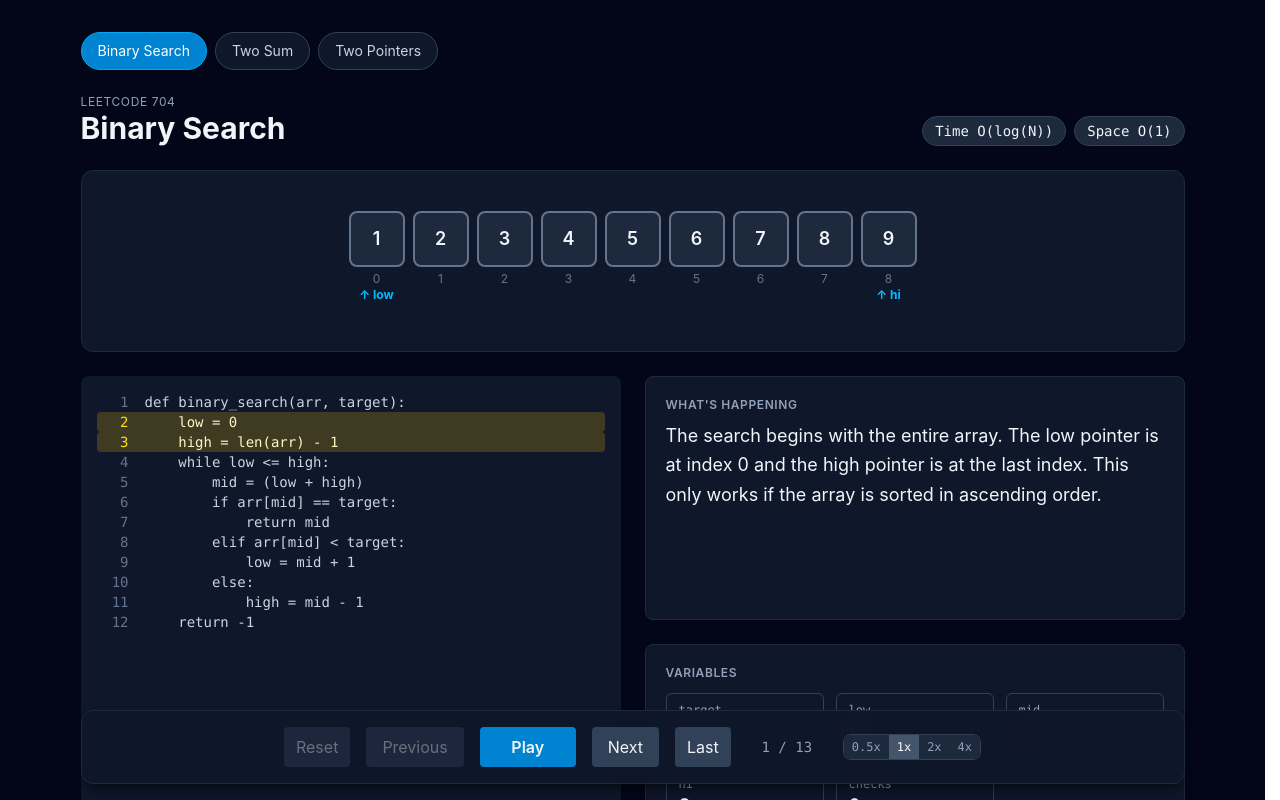
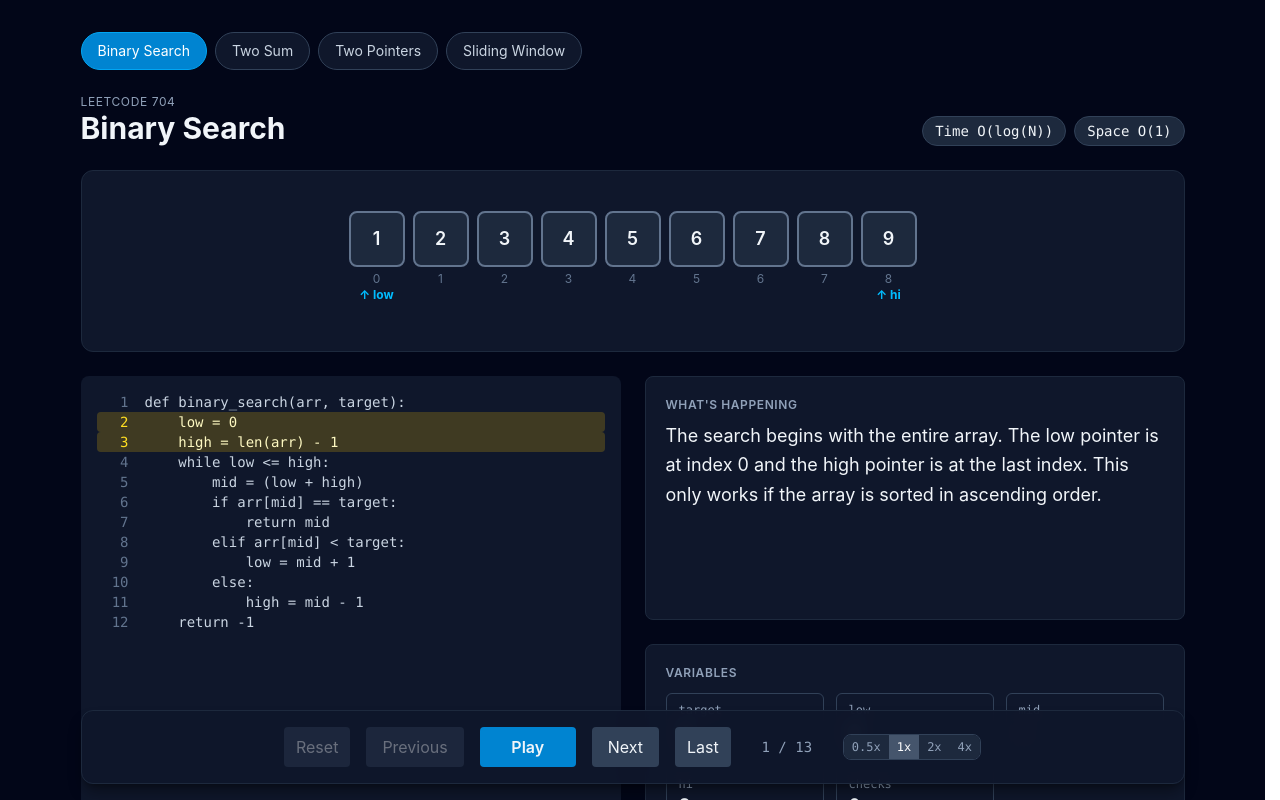
Before and after one commit to max-dean05/under-the-hood, a React (Vite) app: page / in a window 1280 px wide. Shown: the top 800 px of the page. Built offline with nearby package versions, Linux system fonts and the light colour scheme.

Commit message:
added full functionality to slidingWindow

```diff
--- a/src/modules/registry.js
+++ b/src/modules/registry.js
@@ -1,6 +1,7 @@
 import { binarySearch } from './binarySearch.js';
 import { twoSum } from './twoSum.js';
 import { twoPointers } from './twoPointers.js'
+import { slidingWindow } from './slidingWindow.js';
 
 // every time a new module is added, program needs one more import + one more addition to modules
-export const modules = [binarySearch, twoSum, twoPointers];
+export const modules = [binarySearch, twoSum, twoPointers, slidingWindow];
```
